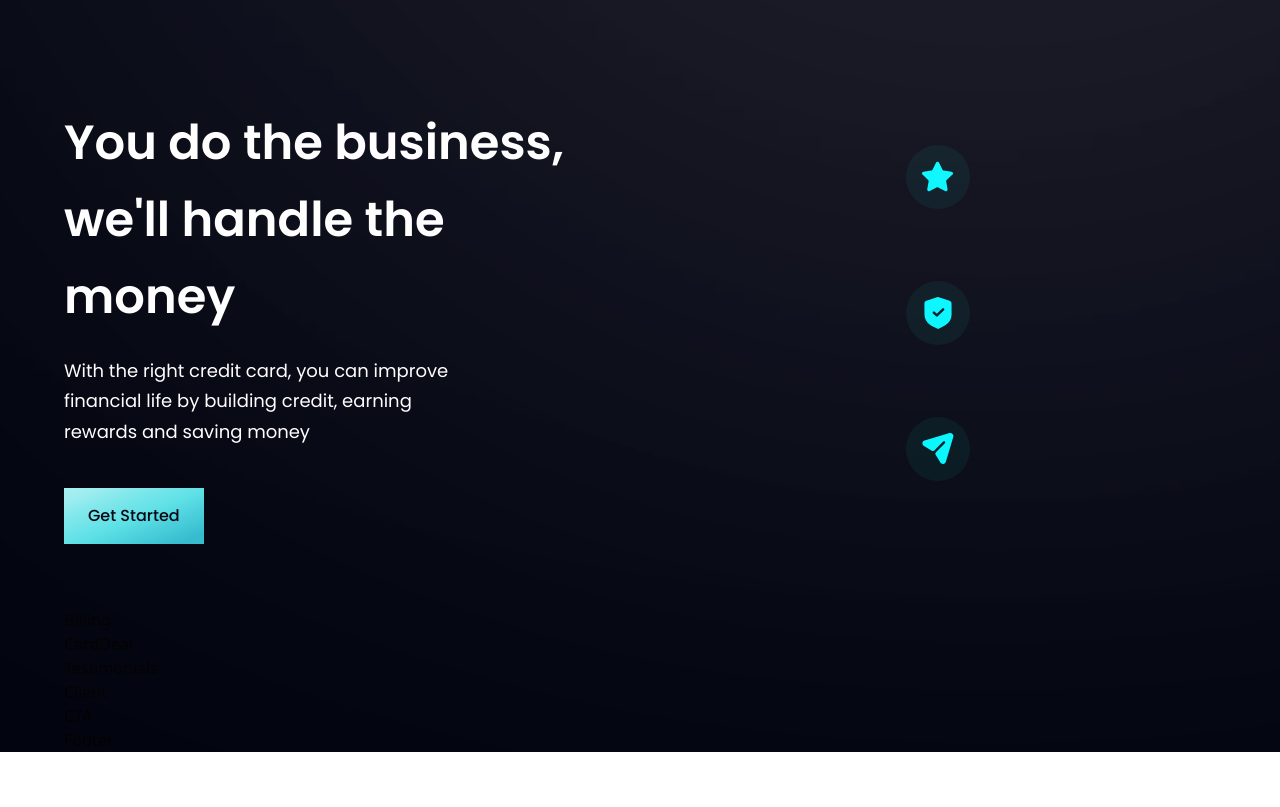
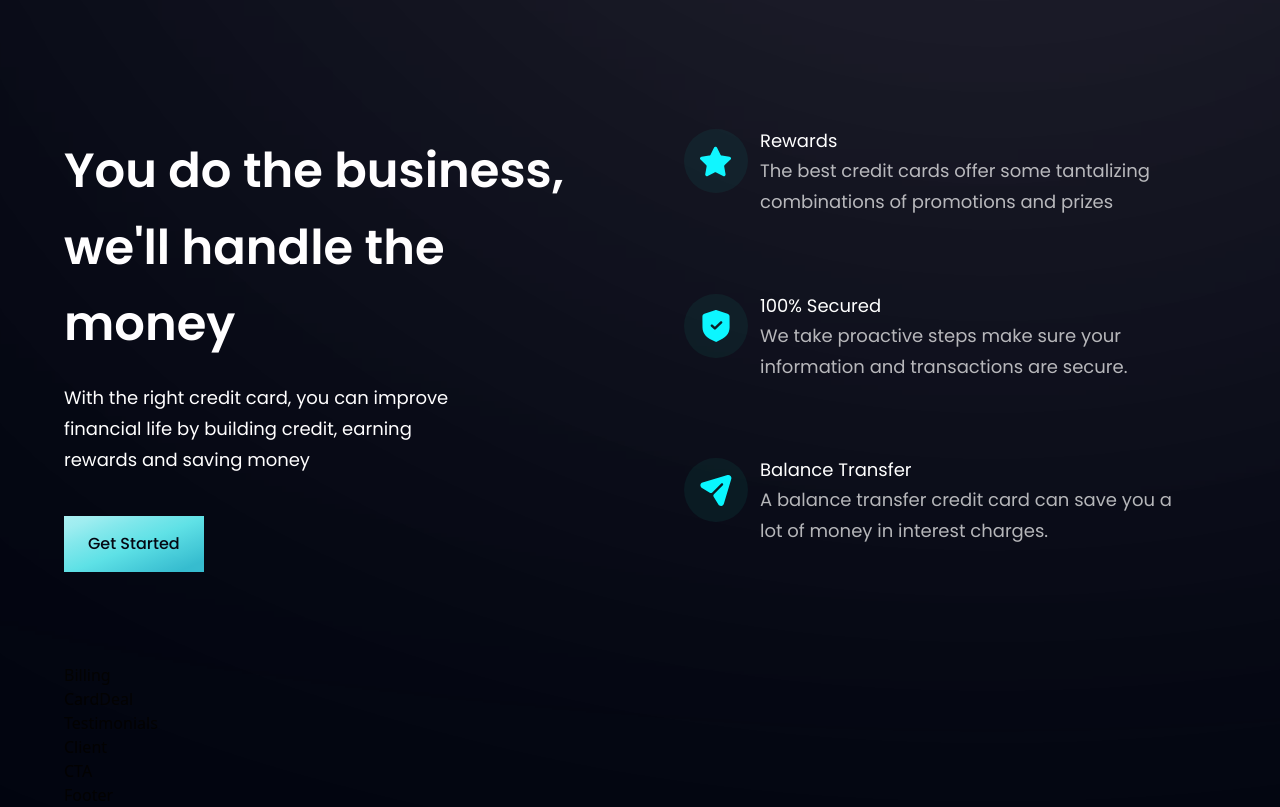
Before and after one commit to dknsapatin/Hoobank, a React (Vite) app: page / in a window 1280 px wide. Shown: the part 880-1687 px from the top of the page. Before the commit the page ends 1632 px from the top, so only its background shows below. Built offline with nearby package versions, Linux system fonts and the light colour scheme.

Commit message:
Billing Section Component Complete

```diff
--- a/src/components/Business.jsx
+++ b/src/components/Business.jsx
@@ -12,8 +12,16 @@ const FeatureCard = ({ icon, title, content, index }) => (
       className={`w-[64px] h-[64px] rounded-full bg-dimBlue ${styles.flexCenter}`}
     >
       <img src={icon} alt='icon' className='w-[50%] h-[50%] object-contain' />
-      {/* <p className={`text-semibold text-white`}>{title}</p>
-      <p className={`${styles.paragraph}`}>{content}</p> */}
+    </div>
+    <div className='flex flex-1 flex-col ml-3'>
+      <h4 className='text-semibold text-white font-poppins text-[18px] leading-[23px] mb-1'>
+        {title}
+      </h4>
+      <p
+        className={`${styles.paragraph} text-normal text-dimWhite font-poppins text-[16px] leading-[24px] mb-1`}
+      >
+        {content}
+      </p>
     </div>
   </div>
 );
--- a/src/components/Navbar.jsx
+++ b/src/components/Navbar.jsx
@@ -11,11 +11,11 @@ const Navbar = () => {
     <nav className='w-full flex py-6 justify-between items-center navbar'>
       <img src={logo} alt='hoobank' className='w-[124px] h-[32px]' />
 
-      <ul className='list-none sm:flex hidden justify-end items-center flex-1'>
+      <ul className='list-none sm:flex hidden justify-end items-center flex-1 '>
         {navLinks.map((nav, index) => (
           <li
             key={nav.id}
-            className={`font- poppins cursor-pointer font-normal text- [16px] text-white ${
+            className={`font-poppins cursor-pointer font-normal text- [16px] text-white ${
               index === navLinks.length - 1 ? `mr-0` : `mr-10`
             }`}
           >
```
